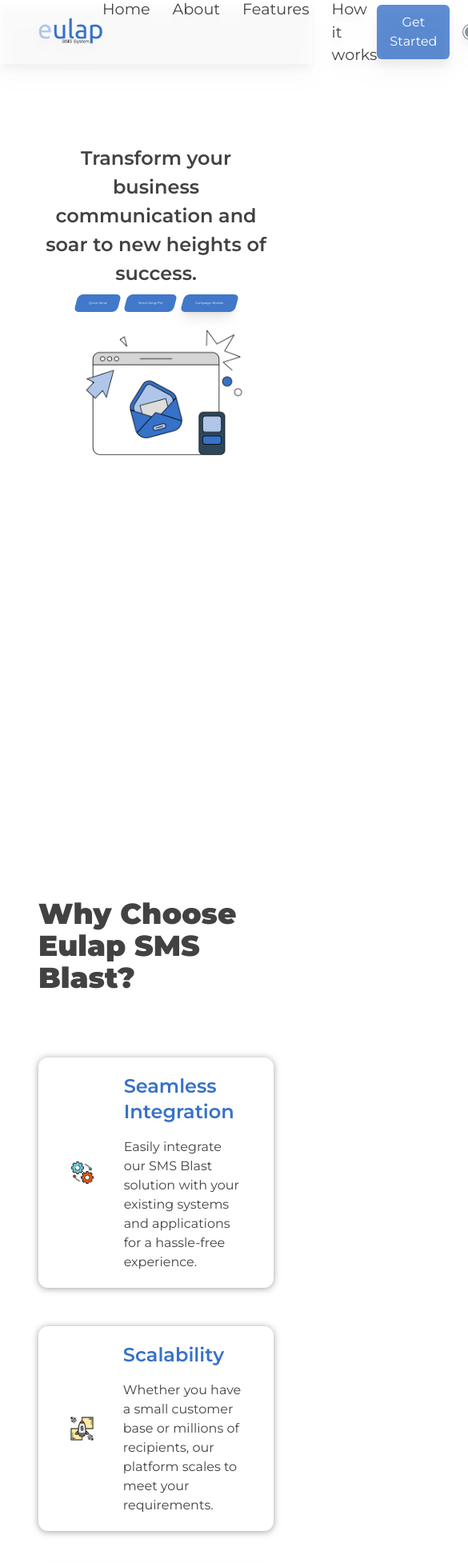
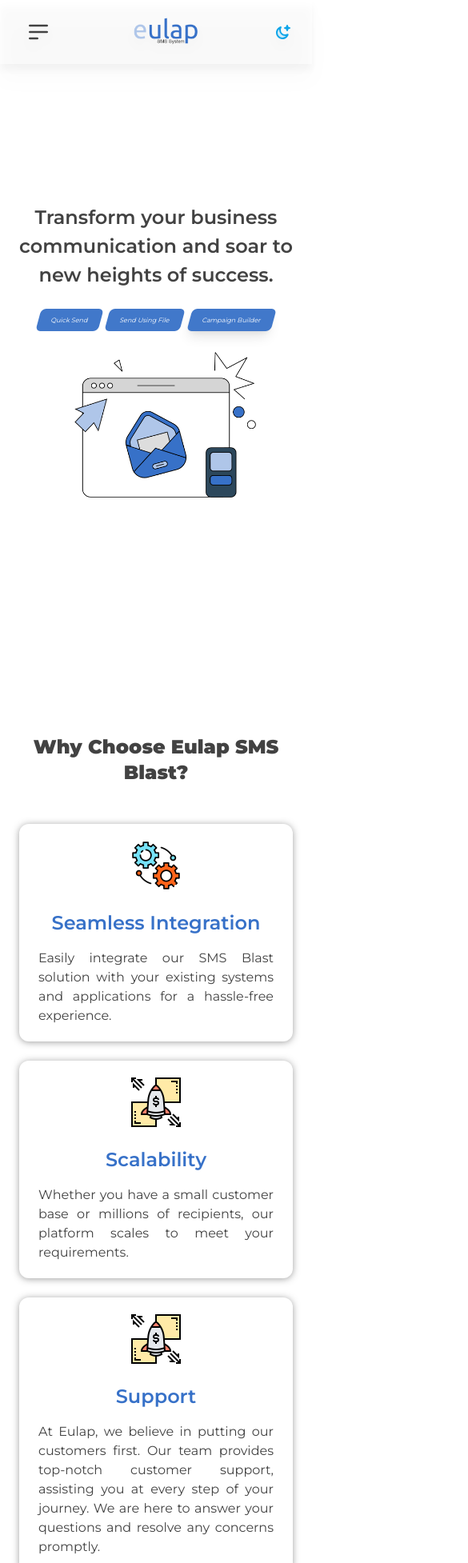
Before and after one commit to DoDongssss/SMS-Eulap-Blast, a Vue app: page / in a window 390 px wide. Shown: the top 1954 px of the page at 80% size, 585 px wide, since content can reach past the window. Built offline with nearby package versions, Linux system fonts and the light colour scheme.

Commit message:
fixed mobile responsibe

```diff
--- a/src/components/choose.vue
+++ b/src/components/choose.vue
@@ -1,32 +1,32 @@
 <template>
-    <div class="flex flex-col items-center justify-center p-12 mt-[50px]">
-        <h1 class="font-[900] text-4xl text-default">Why Choose Eulap SMS Blast?</h1>
-        <div class="flex flex-wrap gap-12 items-start xl:items-center justify-center mt-[5rem]">
-            <div class="flex gap-6 w-full xl:w-[550px] items-center justify-center px-10 py-5 bg-white rounded-xl c-box-shadow">
-                <div>
-                    <img src="/images/integration.png" alt="" class="w-[70%]">
+    <div class="flex flex-col items-center justify-center p-6 xl:p-12 mt-[50px]">
+        <h1 class="font-[900] text-2xl xl:text-4xl text-default text-center">Why Choose Eulap SMS Blast?</h1>
+        <div class="flex flex-wrap gap-6 xl:gap-12 items-start xl:items-center justify-center mt-[3rem] xl:mt-[5rem]">
+            <div class="flex flex-col xl:flex-row items-center justify-center gap-6 w-full xl:w-[550px]px-10 py-5 bg-white rounded-xl c-box-shadow p-6">
+                <div class="flex justify-center">
+                    <img src="/images/integration.png" alt="" class="w-[25%] xl:w-[70%]">
                 </div>
-                <div class="flex flex-col gap-4">
+                <div class="flex flex-col items-center xl:items-start gap-4">
                     <h1 class="font-semibold text-primary text-2xl">Seamless Integration</h1>
-                    <p class="text-default">Easily integrate our SMS Blast solution with your existing systems and applications for a hassle-free experience.</p>
+                    <p class="text-default text-justify">Easily integrate our SMS Blast solution with your existing systems and applications for a hassle-free experience.</p>
                 </div>
             </div>
-            <div class="flex gap-6 w-full xl:w-[550px] items-center justify-center px-10 py-5 bg-white rounded-xl c-box-shadow">
-                <div>
-                    <img src="/images/scalable.png" alt="" class="w-[70%]">
+            <div class="flex flex-col xl:flex-row items-center justify-center gap-6 w-full xl:w-[550px]px-10 py-5 bg-white rounded-xl c-box-shadow p-6">
+                <div class="flex justify-center">
+                    <img src="/images/scalable.png" alt="" class="w-[25%] xl:w-[70%]">
                 </div>
-                <div class="flex flex-col gap-4">
+                <div class="flex flex-col items-center xl:items-start gap-4">
                     <h1 class="font-semibold text-primary text-2xl">Scalability</h1>
-                    <p class="text-default">Whether you have a small customer base or millions of recipients, our platform scales to meet your requirements.</p>
+                    <p class="text-default text-justify">Whether you have a small customer base or millions of recipients, our platform scales to meet your requirements.</p>
                 </div>
             </div>
-            <div class="flex gap-6 w-full xl:w-[600px] items-center justify-center px-10 py-5 bg-white rounded-xl c-box-shadow">
-                <div>
-                    <img src="/images/scalable.png" alt="" class="w-[70%]">
+            <div class="flex flex-col xl:flex-row items-center justify-center gap-6 w-full xl:w-[550px]px-10 py-5 bg-white rounded-xl c-box-shadow p-6">
+                <div class="flex justify-center">
+                    <img src="/images/scalable.png" alt="" class="w-[25%] xl:w-[70%]">
                 </div>
-                <div class="flex flex-col gap-4">
+                <div class="flex flex-col items-center xl:items-start gap-4">
                     <h1 class="font-semibold text-primary text-2xl">Support</h1>
-                    <p class="text-default">At Eulap, we believe in putting our customers first. Our team provides top-notch customer support, assisting you at every step of your journey. We are here to answer your questions and resolve any concerns promptly.</p>
+                    <p class="text-default text-justify">At Eulap, we believe in putting our customers first. Our team provides top-notch customer support, assisting you at every step of your journey. We are here to answer your questions and resolve any concerns promptly.</p>
                 </div>
             </div>
         </div>
--- a/src/components/header.vue
+++ b/src/components/header.vue
@@ -1,7 +1,19 @@
 <template>
-    <div class="sticky top-0 flex items-center justify-between h-[80px] bg-white/50 px-12 drop-shadow-xl z-50">
+    <div class="sticky top-0 flex items-center justify-between h-[80px] bg-white/50 px-6 xl:px-12 drop-shadow-xl z-50">
+        <div class="navbar-start w-auto">
+            <div class="dropdown">
+              <label tabindex="0" class="btn btn-ghost btn-circle text-default">
+                <svg xmlns="http://www.w3.org/2000/svg" class="h-8 w-8" fill="none" viewBox="0 0 24 24" stroke="currentColor"><path stroke-linecap="round" stroke-linejoin="round" stroke-width="2" d="M4 6h16M4 12h16M4 18h7" /></svg>
+              </label>
+              <ul tabindex="0" class="menu menu-sm dropdown-content mt-3 z-[1] p-2 shadow bg-base-100 rounded-box w-52">
+                <li><a>Homepage</a></li>
+                <li><a>Portfolio</a></li>
+                <li><a>About</a></li>
+              </ul>
+            </div>
+        </div>
         <img src="/images/logo.png" alt="" class="min-h-full max-h-[7vw]">
-        <div class="">
+        <div class="hidden xl:block">
             <div class="flex gap-7">
                 <li class="list-none text-default cursor-pointer text-[1.2rem] hover:text-primary">Home</li>
                 <li class="list-none text-default cursor-pointer text-[1.2rem] hover:text-primary">About</li>
@@ -9,11 +21,25 @@
                 <li class="list-none text-default cursor-pointer text-[1.2rem] hover:text-primary">How it works</li>
             </div>
         </div>
-        <div class="flex items-center gap-4">
-            <button class="flex items-center px-4 py-[.60rem] cursor-pointer text-[1rem] text-white transition duration-200 ease-in-out rounded-md bg-primary/80 hover:bg-primary">Get Started</button>
-            <input type="checkbox" class="toggle toggle-sm"
+        <div class="flex items-center justify-center gap-4">
+            <button class="hidden xl:flex items-center px-4 py-[.60rem] cursor-pointer text-[1rem] text-white transition duration-200 ease-in-out rounded-md bg-primary/80 hover:bg-primary">Get Started</button>
+            <label class="swap swap-rotate">
+
+                <!-- this hidden checkbox controls the state -->
+                <input type="checkbox" @change="changeTheme"/>
+
+                <!-- sun icon -->
+                <svg class="swap-on fill-primary w-6 h-6" xmlns="http://www.w3.org/2000/svg" viewBox="0 0 24 24"><path d="M5.64,17l-.71.71a1,1,0,0,0,0,1.41,1,1,0,0,0,1.41,0l.71-.71A1,1,0,0,0,5.64,17ZM5,12a1,1,0,0,0-1-1H3a1,1,0,0,0,0,2H4A1,1,0,0,0,5,12Zm7-7a1,1,0,0,0,1-1V3a1,1,0,0,0-2,0V4A1,1,0,0,0,12,5ZM5.64,7.05a1,1,0,0,0,.7.29,1,1,0,0,0,.71-.29,1,1,0,0,0,0-1.41l-.71-.71A1,1,0,0,0,4.93,6.34Zm12,.29a1,1,0,0,0,.7-.29l.71-.71a1,1,0,1,0-1.41-1.41L17,5.64a1,1,0,0,0,0,1.41A1,1,0,0,0,17.66,7.34ZM21,11H20a1,1,0,0,0,0,2h1a1,1,0,0,0,0-2Zm-9,8a1,1,0,0,0-1,1v1a1,1,0,0,0,2,0V20A1,1,0,0,0,12,19ZM18.36,17A1,1,0,0,0,17,18.36l.71.71a1,1,0,0,0,1.41,0,1,1,0,0,0,0-1.41ZM12,6.5A5.5,5.5,0,1,0,17.5,12,5.51,5.51,0,0,0,12,6.5Zm0,9A3.5,3.5,0,1,1,15.5,12,3.5,3.5,0,0,1,12,15.5Z"/></svg>
+
+                <!-- moon icon -->
+                <!-- <svg class="swap-off fill-primary/90 w-6 h-6" xmlns="http://www.w3.org/2000/svg" viewBox="0 0 24 24"><path d="M21.64,13a1,1,0,0,0-1.05-.14,8.05,8.05,0,0,1-3.37.73A8.15,8.15,0,0,1,9.08,5.49a8.59,8.59,0,0,1,.25-2A1,1,0,0,0,8,2.36,10.14,10.14,0,1,0,22,14.05,1,1,0,0,0,21.64,13Zm-9.5,6.69A8.14,8.14,0,0,1,7.08,5.22v.27A10.15,10.15,0,0,0,17.22,15.63a9.79,9.79,0,0,0,2.1-.22A8.11,8.11,0,0,1,12.14,19.73Z"/></svg> -->
+
+                <svg viewBox="0 0 24 24" fill="none" class="swap-off fill-primary/90 w-6 h-6"><path fill-rule="evenodd" clip-rule="evenodd" d="M17.715 15.15A6.5 6.5 0 0 1 9 6.035C6.106 6.922 4 9.645 4 12.867c0 3.94 3.153 7.136 7.042 7.136 3.101 0 5.734-2.032 6.673-4.853Z" class="fill-sky-400/20"></path><path d="m17.715 15.15.95.316a1 1 0 0 0-1.445-1.185l.495.869ZM9 6.035l.846.534a1 1 0 0 0-1.14-1.49L9 6.035Zm8.221 8.246a5.47 5.47 0 0 1-2.72.718v2a7.47 7.47 0 0 0 3.71-.98l-.99-1.738Zm-2.72.718A5.5 5.5 0 0 1 9 9.5H7a7.5 7.5 0 0 0 7.5 7.5v-2ZM9 9.5c0-1.079.31-2.082.845-2.93L8.153 5.5A7.47 7.47 0 0 0 7 9.5h2Zm-4 3.368C5 10.089 6.815 7.75 9.292 6.99L8.706 5.08C5.397 6.094 3 9.201 3 12.867h2Zm6.042 6.136C7.718 19.003 5 16.268 5 12.867H3c0 4.48 3.588 8.136 8.042 8.136v-2Zm5.725-4.17c-.81 2.433-3.074 4.17-5.725 4.17v2c3.552 0 6.553-2.327 7.622-5.537l-1.897-.632Z" class="fill-sky-500"></path><path fill-rule="evenodd" clip-rule="evenodd" d="M17 3a1 1 0 0 1 1 1 2 2 0 0 0 2 2 1 1 0 1 1 0 2 2 2 0 0 0-2 2 1 1 0 1 1-2 0 2 2 0 0 0-2-2 1 1 0 1 1 0-2 2 2 0 0 0 2-2 1 1 0 0 1 1-1Z" class="fill-sky-500"></path></svg>
+
+              </label>
+            <!-- <input type="checkbox" class="toggle toggle-sm"
                 @change="changeTheme"
-                :checked="selectTheme == 'light' ? checked : ''"/>
+                :checked="selectTheme == 'light' ? checked : ''"/> -->
         </div>
     </div>
 </template>
--- a/src/views/index.vue
+++ b/src/views/index.vue
@@ -1,18 +1,18 @@
 <template>
     <div class="min-h-screen relative">
         <headerView/>
-        <div class="flex items-center justify-center px-12 h-screen xl:h-[calc(100vh-80px)] flex-col xl:flex-row mt-[100px] xl:mt-0">
+        <div class="flex items-center justify-center px-6 xl:px-12 h-[calc(100vh-80px)] flex-col xl:flex-row xl:mt-0">
             <div class="flex items-center justify-center flex-col w-full xl:w-[50%]">
                 <div class="w-full xl:w-[75%]">
                     <h1 class="font-semibold text-[1.5rem] xl:text-[2.5vw] text-default text-center xl:text-start ">Transform your business communication and soar to new heights of success.</h1>
                 </div>
             </div>
-            <div class="h-full center w-full xl:w-[50%]">
+            <div class="center w-full xl:w-[50%]">
                 <div class="w-full xl:w-[50vw] flex flex-col xl:flex-row items-center justify-center relative">
-                    <div class="w-full flex gap-2 items-center justify-center mt-2">
-                        <span class="xl:absolute px-4 py-2 bg-primary/95 rounded-md text-white left-[80px] skew-x-[-15deg] flex text-[1vw]">Quick Send </span>
-                        <span class="xl:absolute px-4 py-2 bg-primary/95 rounded-md text-white left-[80px] skew-x-[-15deg] text-[1vw] xl:mt-12">Send Using File</span>
-                        <span class="xl:absolute px-4 py-2 bg-primary/95 rounded-md text-white left-[80px] skew-x-[-15deg] shadow-lg text-[1vw] xl:mt-[95px]">Campaign Builder</span>
+                    <div class="w-full flex gap-2 items-center justify-center mt-6">
+                        <span class="xl:absolute px-4 py-2 bg-primary/95 rounded-md text-white left-[80px] skew-x-[-15deg] flex text-[8px] xl:text-[1vw]">Quick Send </span>
+                        <span class="xl:absolute px-4 py-2 bg-primary/95 rounded-md text-white left-[80px] skew-x-[-15deg] text-[8px] xl:text-[1vw] xl:mt-12">Send Using File</span>
+                        <span class="xl:absolute px-4 py-2 bg-primary/95 rounded-md text-white left-[80px] skew-x-[-15deg] shadow-lg text-[8px] xl:text-[1vw] xl:mt-[95px]">Campaign Builder</span>
                     </div>
                     <img src="/images/indexVector.png" alt="" class="w-full">
                 </div>
```
Also changed, not shown: src/components/FAQs.vue (+4 -4 lines), src/components/about.vue (+5 -5 lines), src/components/footer.vue (+5 -5 lines), src/components/services.vue (+5 -5 lines), src/components/works.vue (+8 -8 lines).
